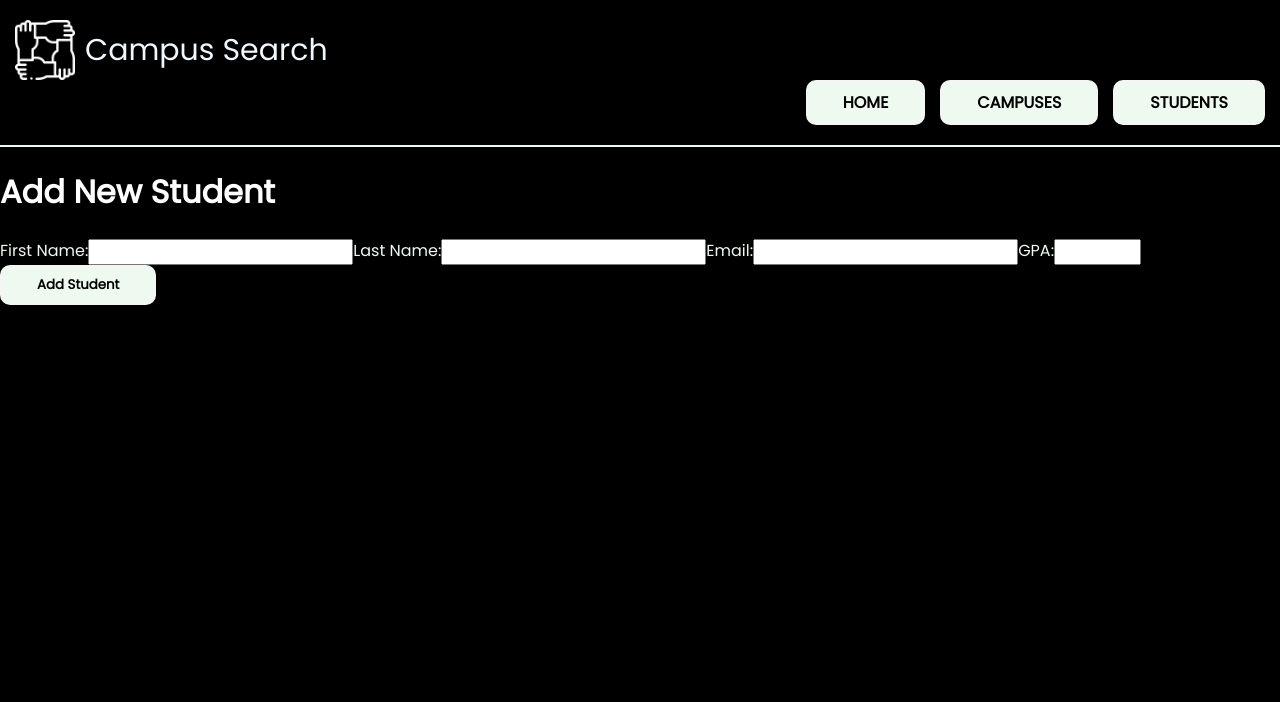
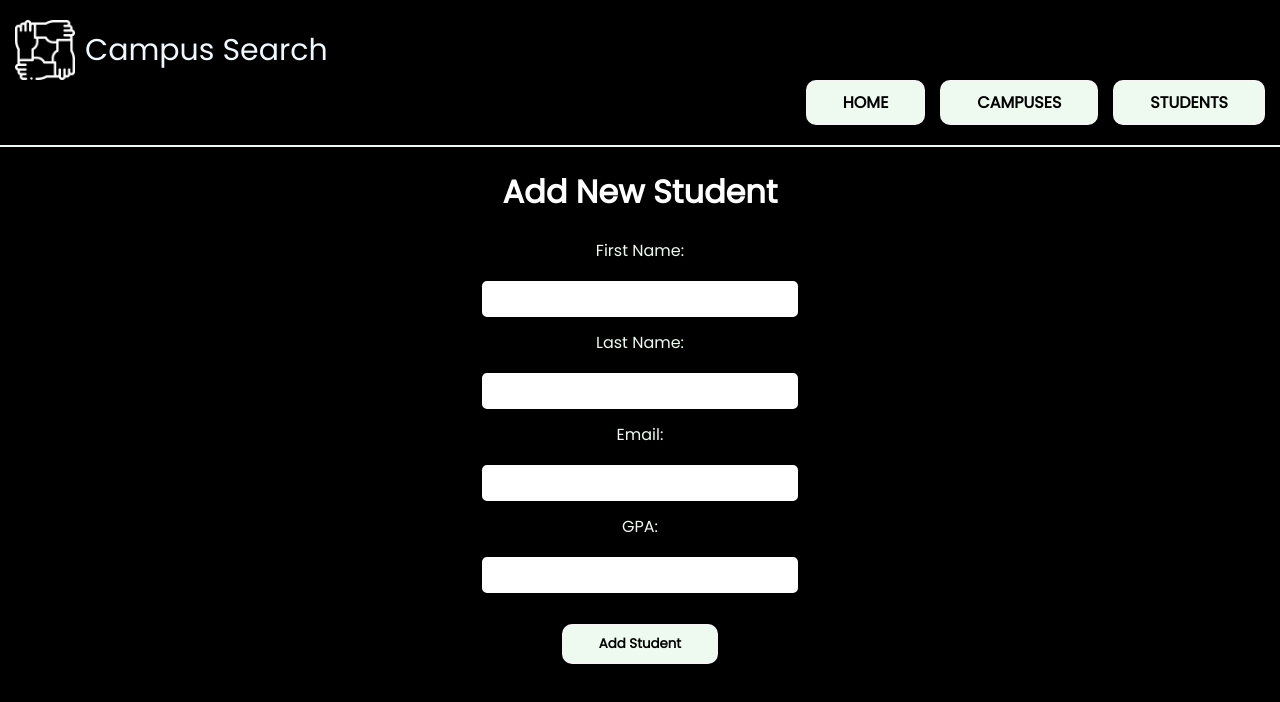
Before and after one commit to karechob/Frontend-CRUD-project, a React (Create React App) app in the folder crud-frontend/: page /student in a window 1280 px wide. Shown: the top 702 px of the page. Built offline with nearby package versions, Linux system fonts and the light colour scheme.

Commit message:
added styling for individual add forms

```diff
--- a/crud-frontend/src/App/App.css
+++ b/crud-frontend/src/App/App.css
@@ -285,7 +285,7 @@ button:hover {
   align-items: center;
 }
 
-.input-form {
+.input-form, .add-input-form{
   height: auto;
   margin: 10px;
   width: 300px;
@@ -316,3 +316,25 @@ button:hover {
 .item-name {
   font-size: 22px;
 }
+
+.add-form-style {
+  display: flex;
+  flex-direction: column;
+  align-items: center;
+}
+
+.add-form-container {
+  display: flex;
+  flex-direction: column;
+  align-items: center;
+}
+
+.add-form-label {
+  color: #eefaf0;
+  margin-bottom: 5px;
+  text-align: center;
+}
+
+.add-btn-submit {
+  margin-top: 18px;
+}
--- a/crud-frontend/src/pages/AddCampus.jsx
+++ b/crud-frontend/src/pages/AddCampus.jsx
@@ -33,11 +33,11 @@ function AddCampus() {
   return (
     <div>
       <Navigation />
-      <div className="form-style">
-        <h1>Add New Campus</h1>
-        <form onSubmit={handleSubmit}>
-          <label className="from-label">Campus Name:</label>
-          <input
+      <div className="add-form-style">
+        <h1 className="campus-title">Add New Campus</h1>
+        <form onSubmit={handleSubmit} className='add-form-container'>
+          <label className="add-form-label">Campus Name:</label>
+          <input className="add-input-form"
             type="text"
             name="name"
             defaultValue={newCampus.name}
@@ -45,8 +45,8 @@ function AddCampus() {
             required
             pattern="[A-Za-z ]+"
           />
-          <label className="from-label">Address:</label>
-          <input
+          <label className="add-form-label">Address:</label>
+          <input className="add-input-form"
             type="text"
             name="address"
             defaultValue={newCampus.address}
@@ -54,15 +54,15 @@ function AddCampus() {
             required
             pattern="[A-Za-z0-9\- ]+"
           />
-          <label className="from-label">Description:</label>
-          <input
+          <label className="add-form-label">Description:</label>
+          <input className="add-input-form"
             type="text"
             name="description"
             value={newCampus.description}
             onChange={handleNewCampusInput}
             required
           />
-          <button className="btn-submit" type="submit">
+          <button className="add-btn-submit" type="submit">
             Add Campus
           </button>
         </form>
--- a/crud-frontend/src/pages/AddStudent.jsx
+++ b/crud-frontend/src/pages/AddStudent.jsx
@@ -37,10 +37,10 @@ function AddStudent() {
     <div>
       <Navigation />
       <div className="form-style">
-        <h1>Add New Student</h1>
-        <form onSubmit={handleSubmit}>
-          <label className="from-label">First Name:</label>
-          <input
+        <h1 className="campus-title">Add New Student</h1>
+        <form onSubmit={handleSubmit} className='add-form-container'>
+          <label className="add-form-label">First Name:</label>
+          <input className="add-input-form"
             type="text"
             name="firstName"
             defaultValue={newStudent.firstName}
@@ -48,8 +48,8 @@ function AddStudent() {
             required
             pattern="[A-Za-z ]+"
           />
-          <label className="from-label">Last Name:</label>
-          <input
+          <label className="add-form-label">Last Name:</label>
+          <input className="add-input-form"
             type="text"
             name="lastName"
             defaultValue={newStudent.lastName}
@@ -57,16 +57,16 @@ function AddStudent() {
             required
             pattern="[A-Za-z ]+"
           />
-          <label className="from-label">Email:</label>
-          <input
+          <label className="add-form-label">Email:</label>
+          <input className="add-input-form"
             type="email"
             name="email"
             value={newStudent.email}
             onChange={handleNewStudentInput}
             required
           />
-          <label className="from-label">GPA:</label>
-          <input
+          <label className="add-form-label">GPA:</label>
+          <input className="add-input-form"
             type="number"
             min={0.0}
             max={4.0}
@@ -76,7 +76,7 @@ function AddStudent() {
             onChange={handleNewStudentInput}
             required
           />
-          <button className="btn-submit" type="submit">
+          <button className="add-btn-submit" type="submit">
             Add Student
           </button>
         </form>
```
